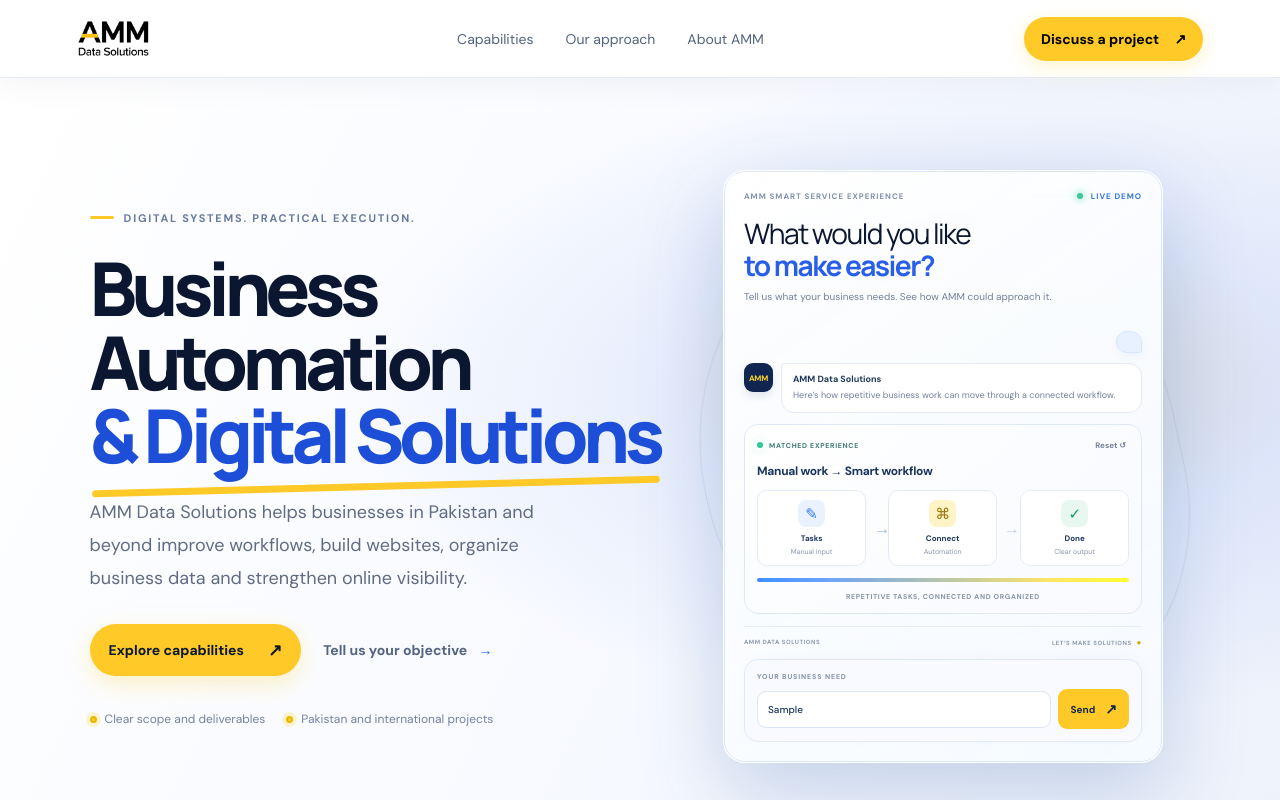
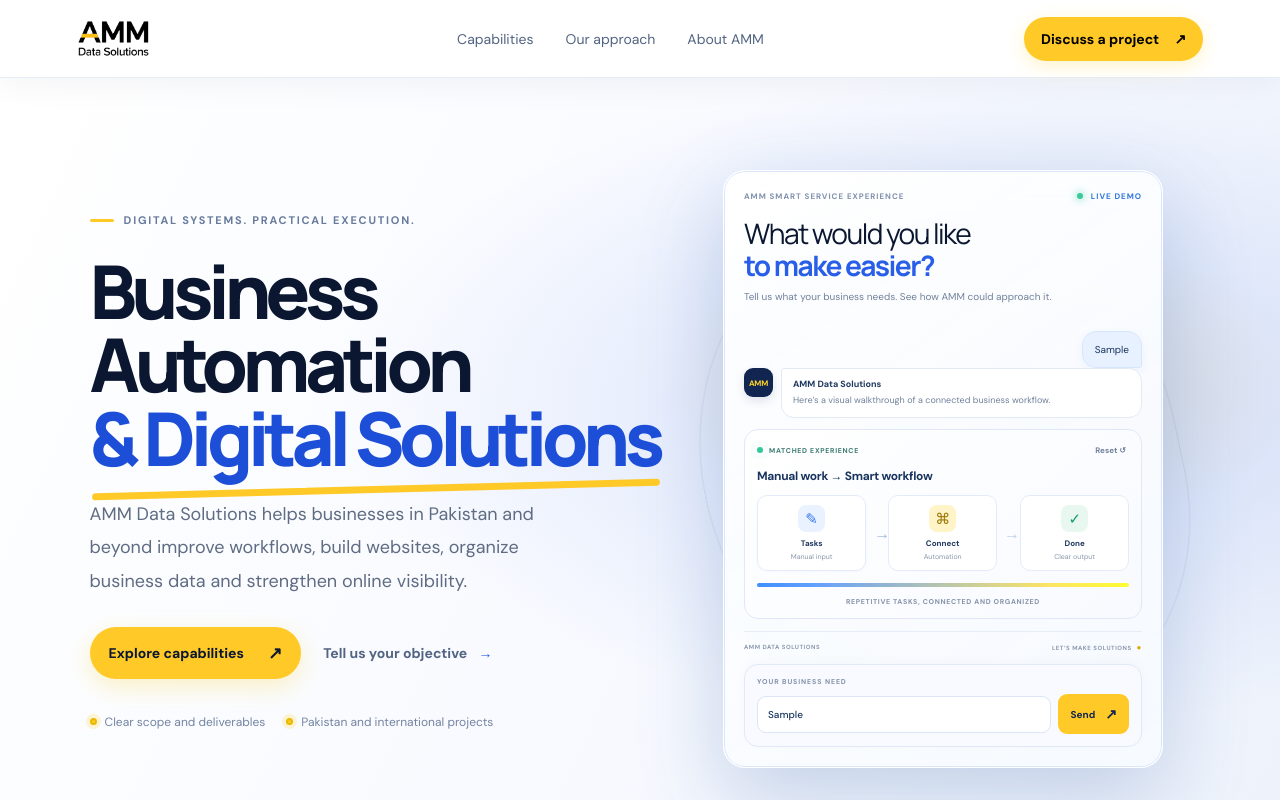
Before and after one commit to wwwab229-cpu/amm-data-solutions-website, a Next.js app: page / in a window 1280 px wide. Both pictures are taken after typing "Sample" into the empty fields and a click on the button "Show matching service animation". Shown: the top 800 px of the page. Built offline with nearby package versions, Linux system fonts and the light colour scheme.

Commit message:
Keep AMM hero chat conversation history

```diff
--- a/app/page.tsx
+++ b/app/page.tsx
@@ -40,6 +40,7 @@ export default function Home() {
   const [activeExperience,setActiveExperience]=useState("");
   const [animationRun,setAnimationRun]=useState(0);
   const [submittedQuery,setSubmittedQuery]=useState("");
+  const [conversation,setConversation]=useState<Array<{id:number;query:string;reply:string}>>([]);
   return <main>
     <nav className="nav" aria-label="Main navigation">
       <Brand />
@@ -60,9 +61,11 @@ export default function Home() {
           <div className="artTop"><span>AMM SMART SERVICE EXPERIENCE</span><span className="artStatus"><i/> LIVE DEMO</span></div>
           <div className="smartIntro"><div className="dashboardTitle">What would you like<br/><b>to make easier?</b></div><p>Tell us what your business needs. See how AMM could approach it.</p></div>
 
-          {activeExperience && <div className="smartChatHistory" aria-live="polite">
-            <div className="smartChatUser"><span>{submittedQuery}</span></div>
-            <div className="smartChatReply"><span className="smartChatAvatar">AMM</span><div><b>AMM Data Solutions</b><p>{activeExperience==="seo"?"Here’s how Google SEO and AI search visibility can work together.":activeExperience==="web"?"Here’s a look at how a business website can take shape.":activeExperience==="data"?"Here’s how scattered data can move into a cleaner workflow.":"Here’s how repetitive business work can move through a connected workflow."}</p></div></div>
+          {conversation.length>0 && <div className="smartChatHistory" aria-live="polite">
+            {conversation.map((message,index)=><div className="smartConversationTurn" key={message.id}>
+              <div className="smartChatUser"><span>{message.query}</span></div>
+              <div className="smartChatReply"><span className="smartChatAvatar">AMM</span><div><b>AMM Data Solutions</b><p>{message.reply}</p></div></div>
+            </div>)}
           </div>}
           {!activeExperience ? <div className="smartIdle"><span className="smartIdleIcon">✳</span><div><b>Your need. The matching solution.</b><small>Type a request above to see the delivery scene.</small></div></div> : <div className={`smartScene smartScene-${activeExperience}`} key={`${activeExperience}-${animationRun}`}>
             <div className="smartSceneHead"><span className="smartSceneLive"><i/> MATCHED EXPERIENCE</span><button type="button" className="smartReset" onClick={()=>{setActiveExperience("");setServiceQuery("");}}>Reset ↺</button></div>
@@ -71,7 +74,7 @@ export default function Home() {
             {activeExperience==="web" && <><div className="smartSceneTitle">From idea to live website</div><div className="smartBrowser"><div className="smartBrowserTop"><i/><i/><i/><span>yourbusiness.com</span></div><div className="smartBrowserBody"><div className="smartWebCopy"><i/><i/><b>YOUR BUSINESS<br/>ONLINE</b><span>Built around your goals</span><em>Explore</em></div><div className="smartWebPreview"><i/><i/><i/></div></div></div><div className="smartSceneFoot">DESIGN → BUILD → LAUNCH</div></>}
             {activeExperience==="data" && <><div className="smartSceneTitle">From manual entry to organized data</div><div className="smartDataFlow"><div className="smartSheet"><b>INPUT DATA</b><div className="smartSheetGrid">{Array.from({length:12},(_,i)=><i key={i}/>)}</div></div><span className="smartDataArrow">→</span><div className="smartCleanSheet"><b><span>✓</span> CLEAN OUTPUT</b><div className="smartSheetGrid">{Array.from({length:12},(_,i)=><i key={i}/>)}</div></div></div><div className="smartSceneFoot">CAPTURE → PROCESS → ORGANIZE</div></>}
           </div>}
-<form className="smartQueryForm" onSubmit={(e)=>{e.preventDefault();const q=serviceQuery.trim();if(!q)return;const t=q.toLowerCase();const kind=/(seo|google|chatgpt|ai search|search result|search visibility|rank|discover online|find my business)/.test(t)?"seo":/(website|web site|e-commerce|ecommerce|online store|landing page|web design|web development)/.test(t)?"web":/(excel|spreadsheet|data entry|data-entry|google sheets|report|clean data|organize data|data processing)/.test(t)?"data":"automation";setActiveExperience(kind);setAnimationRun(v=>v+1);}}>
+<form className="smartQueryForm" onSubmit={(e)=>{e.preventDefault();const q=serviceQuery.trim();if(!q)return;const t=q.toLowerCase();const kind=/(seo|google|chatgpt|ai search|search result|search visibility|rank|discover online|find my business)/.test(t)?"seo":/(website|web site|e-commerce|ecommerce|online store|landing page|web design|web development)/.test(t)?"web":/(excel|spreadsheet|data entry|data-entry|google sheets|report|clean data|organize data|data processing)/.test(t)?"data":"automation";setSubmittedQuery(q);setConversation(items=>[...items,{id:Date.now(),query:q,reply:kind==="seo"?"I’ll show how Google SEO and AI search visibility fit together.":kind==="web"?"Here’s a visual walkthrough of a business website taking shape.":kind==="data"?"Here’s how data can move from manual input to an organized output.":"Here’s a visual walkthrough of a connected business workflow."}]);setActiveExperience(kind);setAnimationRun(v=>v+1);}}>
             <label className="smartQueryLabel" htmlFor="amm-service-query">YOUR BUSINESS NEED</label>
             <div className="smartQueryInputWrap"><input id="amm-service-query" value={serviceQuery} onChange={e=>setServiceQuery(e.target.value)} placeholder="e.g. I want to get found on Google and AI" aria-label="Describe your business need"/><button type="submit" aria-label="Show matching service animation"><span>Send</span><b>↗</b></button></div>
           </form>
```
